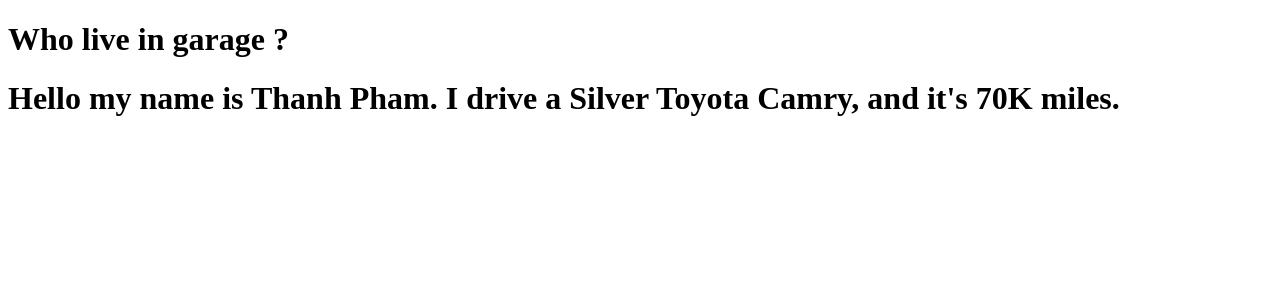
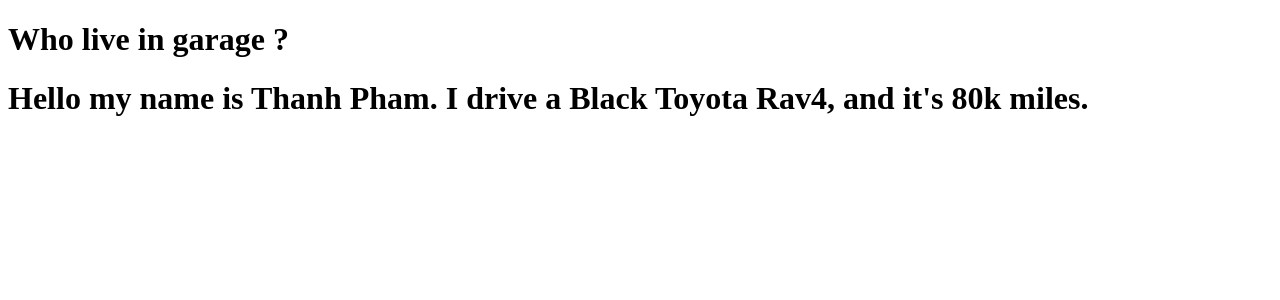
Before and after one commit to thanhpham091790/reactjs, a React (Vite) app in the folder 01-react-tutorial/my-react-app/: page / in a window 1280 px wide. Shown: the top 300 px of the page. Built offline with nearby package versions, Linux system fonts and the light colour scheme.

Commit message:
Array props can be accessed using index or destructering.

```diff
--- a/01-react-tutorial/my-react-app/src/Car.jsx
+++ b/01-react-tutorial/my-react-app/src/Car.jsx
@@ -1,6 +1,6 @@
 function Car(props) {
     let { carinfo } = props;
-    let { brand, color, mile, model } = carinfo;
+    let [brand, model, mile, color] = carinfo;
     return (
         <>
             <h1>Hello my name is Thanh Pham. I drive a {color} {brand} {model}, and it's {mile} miles.</h1>
--- a/01-react-tutorial/my-react-app/src/Garage.jsx
+++ b/01-react-tutorial/my-react-app/src/Garage.jsx
@@ -2,12 +2,7 @@
 import Car from './Car';
 
 function Garage() {
-    let carinfo = {
-        brand: 'Toyota',
-        color: 'Silver',
-        mile: '70K',
-        model: 'Camry'
-    };
+    let carinfo = ['Toyota', 'Rav4', '80k', 'Black'];
 
     return (
         <>
```
